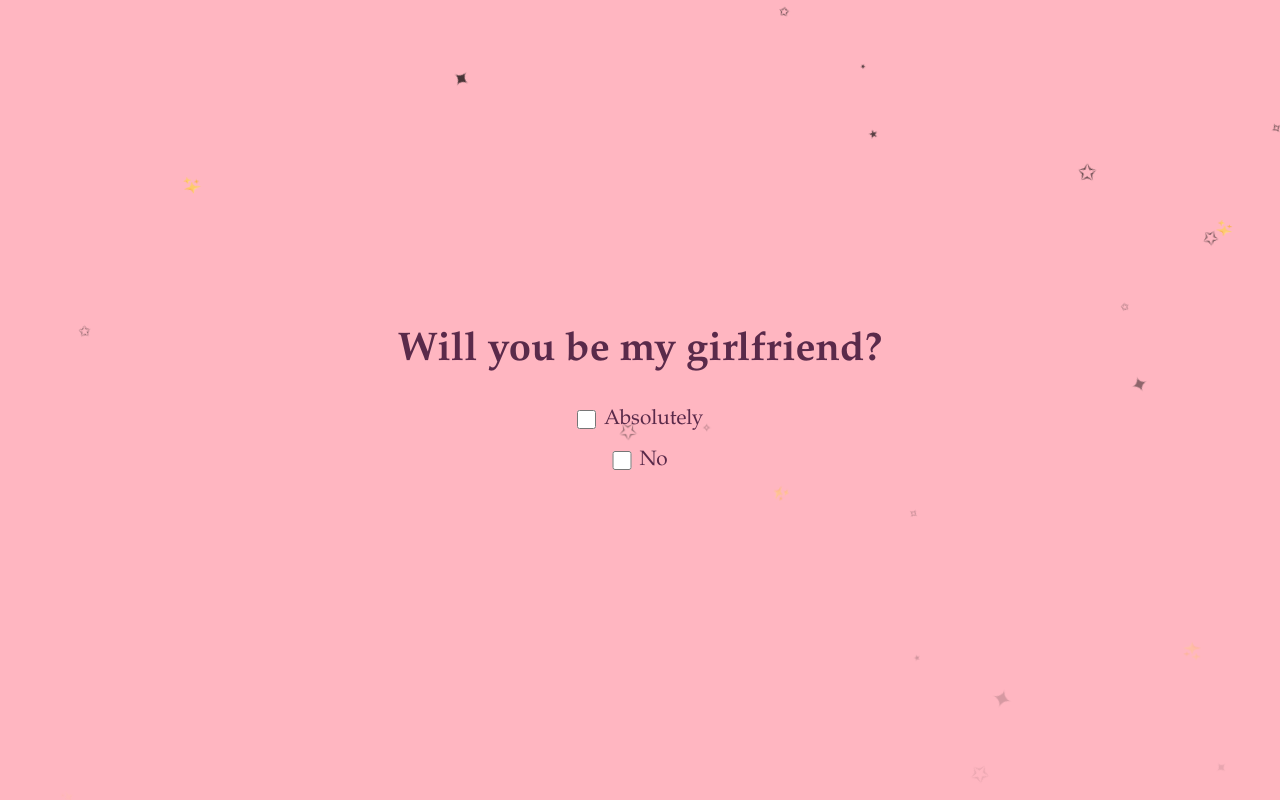
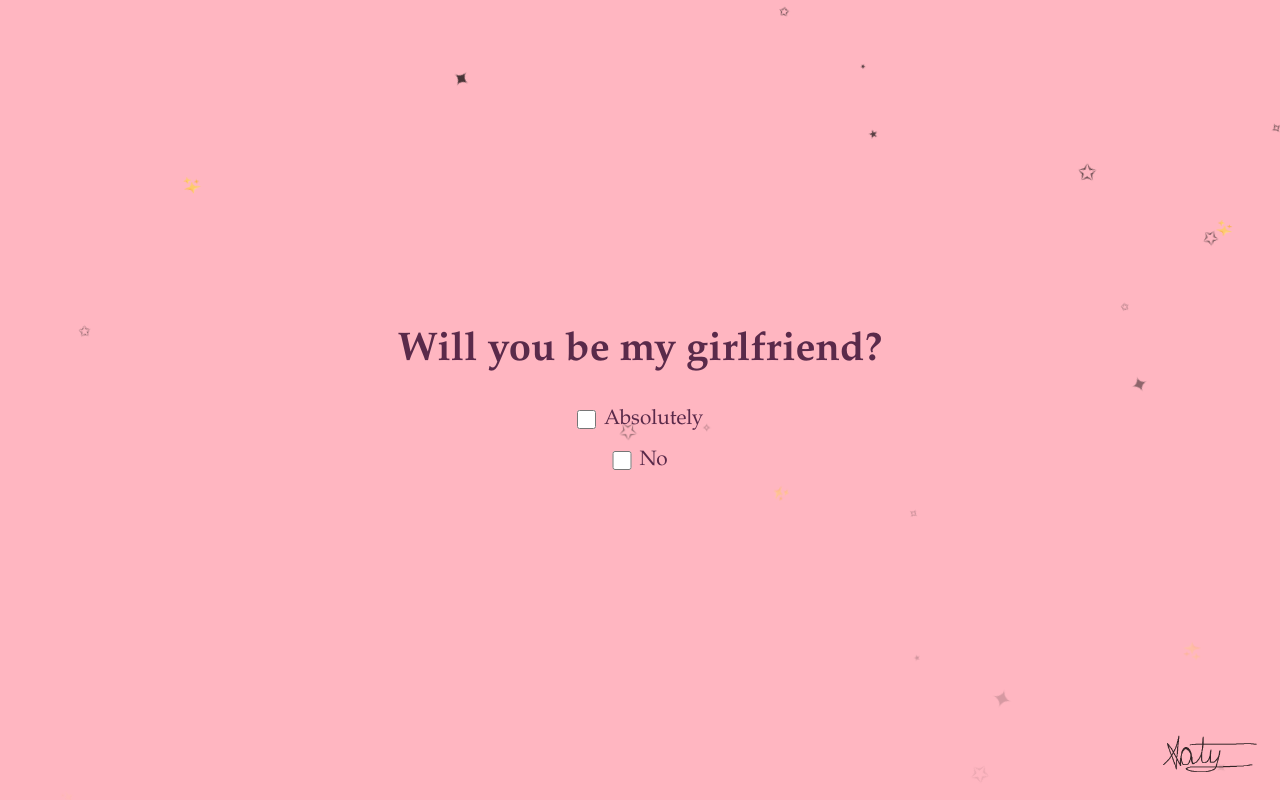
Before and after one commit to MatyXZ63/The-thing, a plain HTML site: page index.html in a window 1280 px wide. Drawn offline with Linux system fonts and the light colour scheme.

Commit message:
Add signature image to index.html

```diff
--- a/index.html
+++ b/index.html
@@ -99,8 +99,9 @@
 }
     </style>
 </head>
+
 <body>
-
+<img src="signature.png" alt="signature" class="signature-img">
 <div class="stars" id="stars"></div>
 
 <div class="card">
```
